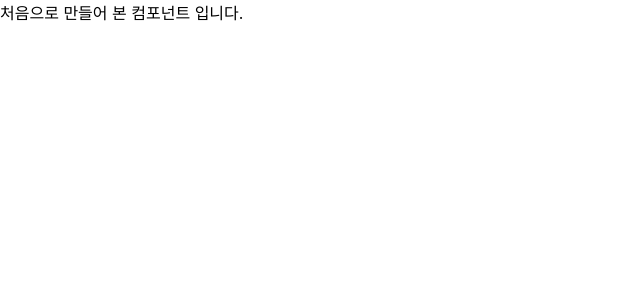
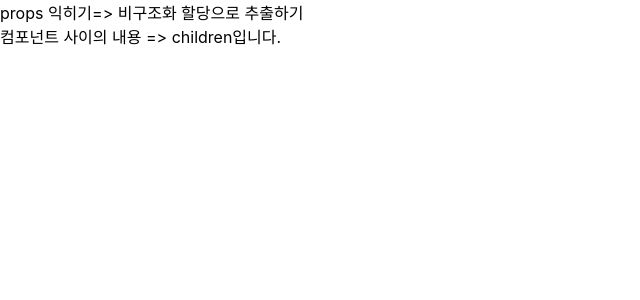
Before and after one commit to Bam-j/react-study, a React (Create React App) app: page / in a window 1280 px wide. Shown: the top 300 px of the page, without its empty margins (0-640 px from the left). Built offline with nearby package versions, Linux system fonts and the light colour scheme.

Commit message:
props관련 내용 추가

```diff
--- a/src/App.js
+++ b/src/App.js
@@ -1,8 +1,10 @@
 import React from 'react';
-import FirstComponent from './codes/FirstComponent';
+import PropsPractice from './codes/PropsPractice';
 
 const App = () => {
-  return <FirstComponent />;
+  return (
+      <PropsPractice data={"비구조화 할당으로 추출하기"}>children입니다.</PropsPractice>
+  );
 };
 
 export default App;
--- /dev/null
+++ b/src/codes/PropsPractice.js
@@ -0,0 +1,32 @@
+import React from 'react';
+import PropTypes from 'prop-types';
+
+const PropsPractice = ({data, children}) => {
+    return (
+        <div>
+            props 익히기=> {data} <br />
+            컴포넌트 사이의 내용 => {children}
+        </div>
+    );
+};
+
+PropsPractice.defaultProps = {
+    data: "기본으로 설정된 값입니다."
+};
+
+PropsPractice.propTypes = {
+    data: PropTypes.string.isRequired,
+};
+
+export default PropsPractice;
+
+/* 비구조화 할당 이전 코드
+const PropsPractice = props => {
+    return (
+        <div>
+            props 익히기=> {props.data} <br />
+            컴포넌트 사이의 내용 => {props.children}
+        </div>
+    );
+};
+ */
```
Also changed, not shown: src/codes/PropsPracticeClass.js (added, +35 -0 lines).
